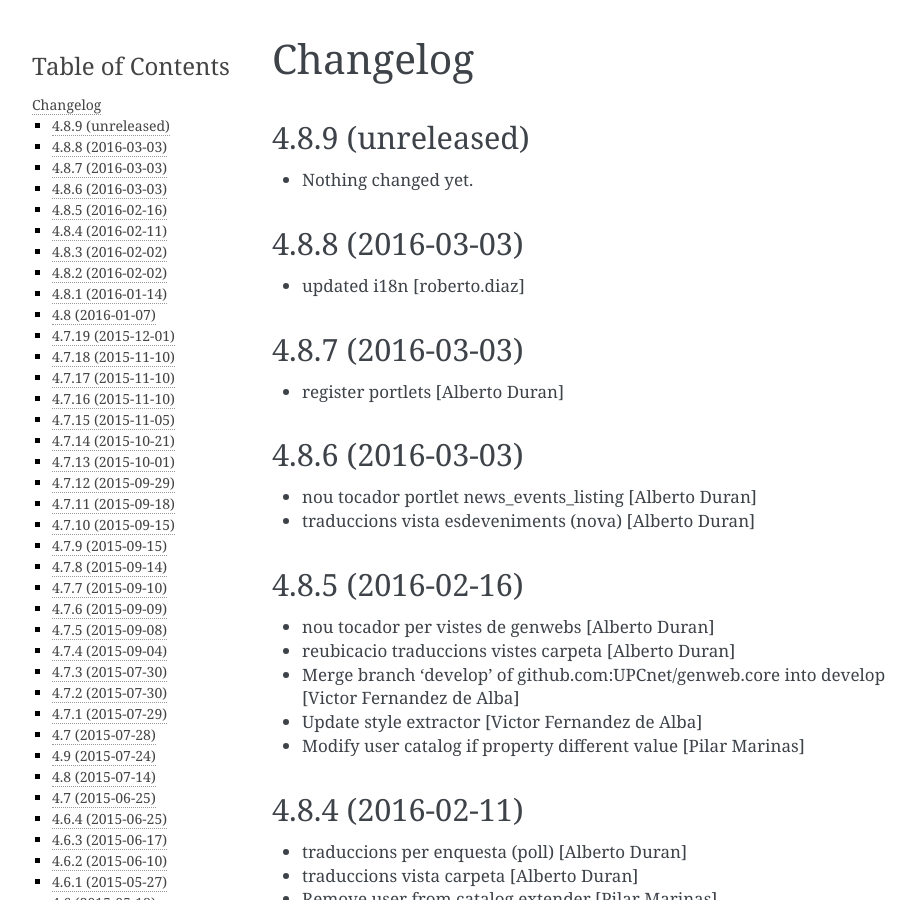
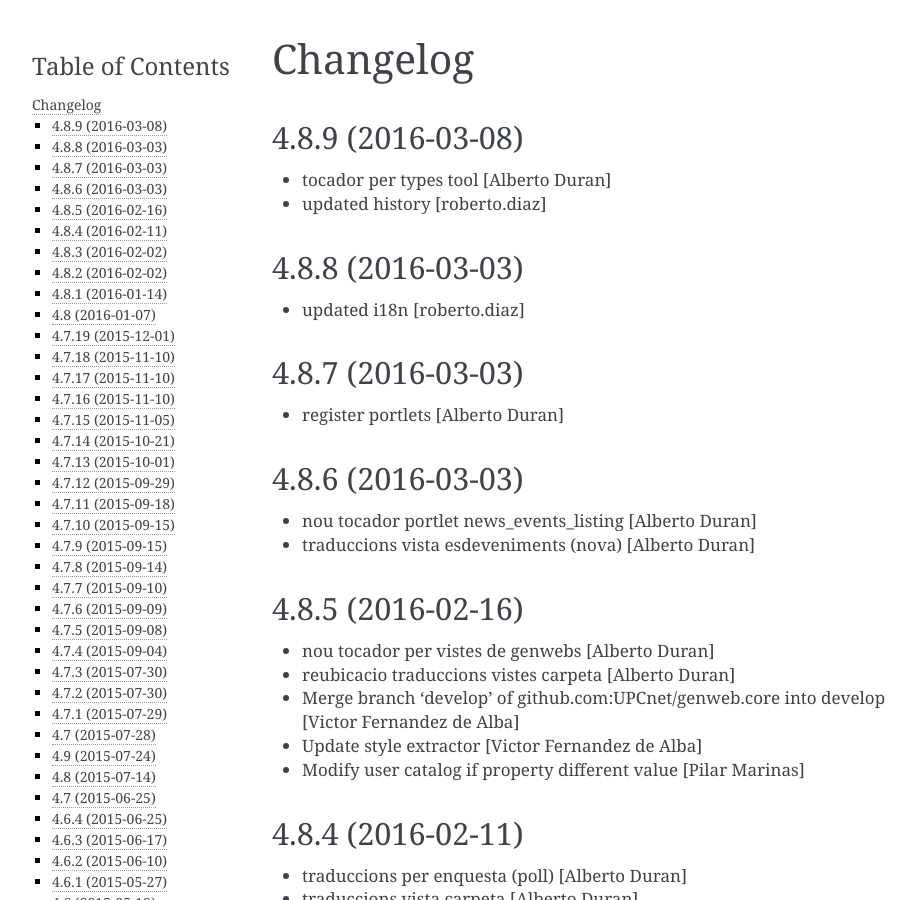
Before and after one commit to UPCnet/genweb.core, a Sphinx documentation site: the page built from docs/HISTORY.rst, in a window 1280 px wide and 900 px high. Shown: the whole window, without its empty margins (148-1064 px from the left). Built offline with Sphinx 7.4.7, drawn with Linux system fonts in a browser that asks for light colours.

Commit message:
Preparing release 4.8.9

```diff
--- a/docs/HISTORY.rst
+++ b/docs/HISTORY.rst
@@ -1,11 +1,11 @@
 Changelog
 =========
 
-4.8.9 (unreleased)
+4.8.9 (2016-03-08)
 ------------------
 
-- Nothing changed yet.
-
+* tocador per types tool [Alberto Duran]
+* updated history [roberto.diaz]
 
 4.8.8 (2016-03-03)
 ------------------
--- a/setup.py
+++ b/setup.py
@@ -1,7 +1,7 @@
 from setuptools import setup, find_packages
 import os
 
-version = '4.8.9.dev0'
+version = '4.8.9'
 
 README = open('README.rst').read()
 HISTORY = open(os.path.join('docs', 'HISTORY.rst')).read()
```
